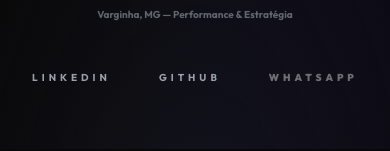
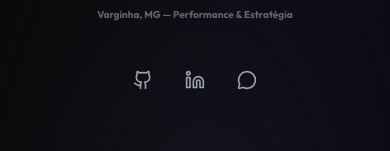
Before and after one commit to JoaoPedroScalioni/meuportifolio, a Next.js app: page / in a window 390 px wide. Shown: the part 2613-2764 px from the top of the page. Built offline with nearby package versions, Linux system fonts and the light colour scheme.

Commit message:
style: fix footer contrast, typos and mobile responsiveness

```diff
--- a/src/app/page.tsx
+++ b/src/app/page.tsx
@@ -6,6 +6,8 @@
 import ProjectCard from "@/components/ProjectCard";
 import ProjectModal from "@/components/ProjectModal";
 import { BarChart3 } from "lucide-react";
+
+import { Github, Linkedin, MessageCircle } from "lucide-react";
 
 export default function PortfolioPage() {
   const [selectedProject, setSelectedProject] = useState<Project | null>(null);
@@ -71,10 +73,36 @@
           <p className="text-white/80 tracking-[0.2em]">© 2026 João Pedro Scalioni — Elevva Marketing</p>
           <p className="tracking-normal normal-case opacity-60">Varginha, MG — Performance & Estratégia</p>
         </div>
-        <div className="flex items-center gap-12 md:gap-16">
-          <a href="#" className="hover:text-white transition-colors duration-500">LinkedIn</a>
-          <a href="#" className="hover:text-white transition-colors duration-500">GitHub</a>
-          <a href="#" className="hover:text-white transition-colors duration-500 font-black text-white/40">WhatsApp</a>
+
+        {/* Social Links Row */}
+        <div className="flex items-center gap-8">
+          <a
+            href="https://github.com/JoaoPedroScalioni"
+            target="_blank"
+            rel="noopener noreferrer"
+            className="text-gray-400 hover:text-white hover:scale-110 transition-all duration-300"
+            aria-label="GitHub"
+          >
+            <Github size={20} />
+          </a>
+          <a
+            href="https://www.linkedin.com/in/jo%C3%A3o-pedro-scalioni-de-souza-65b1212a6/"
+            target="_blank"
+            rel="noopener noreferrer"
+            className="text-gray-400 hover:text-white hover:scale-110 transition-all duration-300"
+            aria-label="LinkedIn"
+          >
+            <Linkedin size={20} />
+          </a>
+          <a
+            href="https://wa.me/5535997350506"
+            target="_blank"
+            rel="noopener noreferrer"
+            className="text-gray-400 hover:text-white hover:scale-110 transition-all duration-300"
+            aria-label="WhatsApp"
+          >
+            <MessageCircle size={20} />
+          </a>
         </div>
       </footer>
     </main>
```
